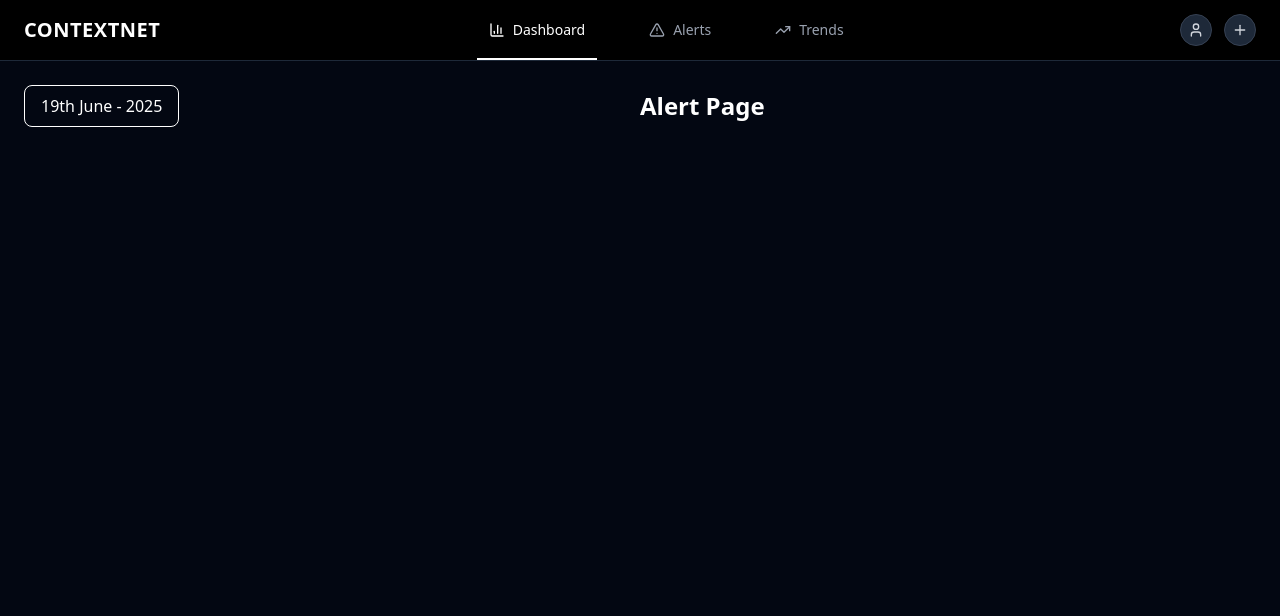
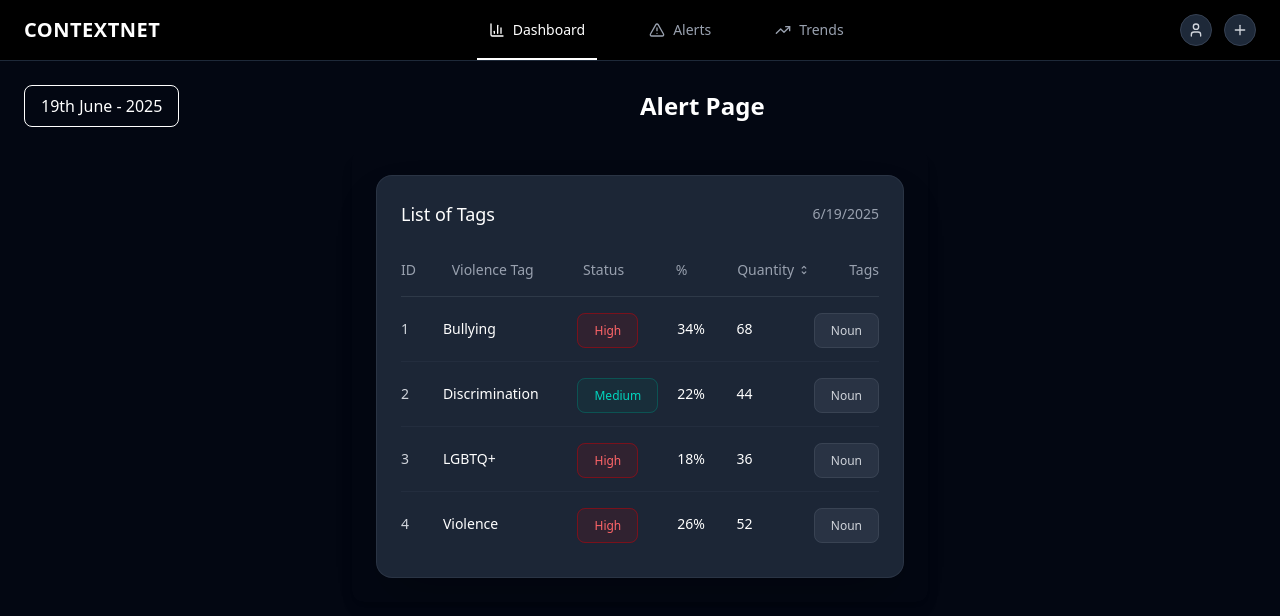
Before and after one commit to yethuag/ContextNet, a React (Vite) app in the folder Frontend/: page /app/alerts in a window 1280 px wide. Shown: the top 616 px of the page. Built offline with nearby package versions, Linux system fonts and the light colour scheme.

Commit message:
TagList changed

```diff
--- a/Frontend/src/components/MetricCards.jsx
+++ b/Frontend/src/components/MetricCards.jsx
@@ -21,7 +21,7 @@ export const MetricCards = () => {
     <div className="grid grid-cols-1 md:grid-cols-3 gap-6 mt-5">
       {metrics.map((metric, index) => (
         <div
-          key={metric.title}
+          key={index}
           className="bg-gray-800 p-6 rounded-xl border border-gray-700 hover:border-gray-600 transition-all duration-300 hover:scale-105">
 
           <h3 className="text-white text-4xl font-medium mb-2">{metric.title}</h3>
--- a/Frontend/src/components/TagsList.jsx
+++ b/Frontend/src/components/TagsList.jsx
@@ -1,38 +1,136 @@
 export const TagsList = () => {
   const tableData = [
-    { id: 1, tag: 'Bullying', quantity: '40', percentage: '40%' },
-    { id: 2, tag: 'Discrimination', quantity: '24', percentage: '15%' },
-    { id: 3, tag: 'LGBTQ+', quantity: '19', percentage: '5%' }
+    {
+      id: 1,
+      tag: 'Bullying',
+      status: 'Active',
+      percentage: '34%',
+      quantity: '68',
+      ent_tags: ['Noun']
+    },
+    {
+      id: 2,
+      tag: 'Discrimination',
+      status: 'Inactive',
+      percentage: '22%',
+      quantity: '44',
+      ent_tags: ['Noun']
+    },
+    {
+      id: 3,
+      tag: 'LGBTQ+',
+      status: 'Active',
+      percentage: '18%',
+      quantity: '36',
+      ent_tags: ['Noun']
+    },
+    {
+      id: 4,
+      tag: 'Violence',
+      status: 'Active',
+      percentage: '26%',
+      quantity: '52',
+      ent_tags: ['Noun']
+    },
+    {
+      id: 5,
+      tag: 'Harassment',
+      status: 'Active',
+      percentage: '45%',
+      quantity: '89',
+      ent_tags: ['Noun']
+    },
+    {
+      id: 6,
+      tag: 'Racism',
+      status: 'Inactive',
+      percentage: '31%',
+      quantity: '67',
+      ent_tags: ['Noun']
+    },
+    {
+      id: 7,
+      tag: 'Cyberbullying',
+      status: 'Active',
+      percentage: '29%',
+      quantity: '154',
+      ent_tags: ['Noun']
+    },
+    {
+      id: 8,
+      tag: 'Hate Speech',
+      status: 'Active',
+      percentage: '38%',
+      quantity: '92',
+      ent_tags: ['Noun']
+    },
+    {
+      id: 9,
+      tag: 'Body Shaming',
+      status: 'Inactive',
+      percentage: '16%',
+      quantity: '43',
+      ent_tags: ['Noun']
+    }
   ];
 
   return (
-    <div className="bg-gray-800 p-6 rounded-xl border border-gray-700 ">
+    <div className="bg-gray-800/95 backdrop-blur-sm p-6 rounded-2xl border border-gray-600/30 w-full max-w-full overflow-hidden shadow-2xl">
       <div className="flex justify-between items-center mb-4">
         <h3 className="text-white text-lg font-medium">List of Tags</h3>
-        <span className="text-gray-400 text-sm">May to June 2021</span>
+        <span className="text-gray-400 text-sm">{new Date().toLocaleDateString()}</span>
       </div>
 
-      <div className="space-y-2">
-        <div className="grid grid-cols-4 gap-4 text-gray-400 text-sm pb-2 border-b border-gray-700">
-          <span></span>
-          <span>Violence Tag</span>
-          <span>Quantity</span>
-          <span>Percentage</span>
+      <div className="overflow-x-auto">
+        <table className="w-full">
+          <thead>
+            <tr className="border-b border-gray-600/40">
+              <th className="text-left text-gray-400 text-sm font-medium py-4 w-16">ID</th>
+              <th className="text-left text-gray-400 text-sm font-medium py-4 w-40">Violence Tag</th>
+              <th className="text-left text-gray-400 text-sm font-medium py-4 w-28">Status</th>
+              <th className="text-left text-gray-400 text-sm font-medium py-4 w-20">%</th>
+              <th className="text-left text-gray-400 text-sm font-medium py-4 w-28 flex items-center gap-1">
+                Quantity
+                <svg className="w-3 h-3" fill="currentColor" viewBox="0 0 20 20">
+                  <path fillRule="evenodd" d="M10 3a1 1 0 01.707.293l3 3a1 1 0 01-1.414 1.414L10 5.414 7.707 7.707a1 1 0 01-1.414-1.414l3-3A1 1 0 0110 3zm-3.707 9.293a1 1 0 011.414 0L10 14.586l2.293-2.293a1 1 0 011.414 1.414l-3 3a1 1 0 01-1.414 0l-3-3a1 1 0 010-1.414z" clipRule="evenodd" />
+                </svg>
+              </th>
+              <th className="text-left text-gray-400 text-sm font-medium py-4">Tags</th>
+            </tr>
+          </thead>
+        </table>
+
+        <div className="max-h-64 overflow-y-auto" style={{scrollbarWidth: 'thin', scrollbarColor: '#4b5563 #1f2937'}}>
+          <table className="w-full">
+            <tbody>
+              {tableData.map((item, index) => (
+                <tr key={index} className="hover:bg-gray-700/20 transition-colors border-b border-gray-700/30 last:border-b-0">
+                  <td className="text-gray-300 text-sm font-medium py-5 w-16">{item.id}</td>
+                  <td className="text-white text-sm font-medium py-5 w-40">{item.tag}</td>
+                  <td className="py-5 w-28">
+                    <span className={`px-4 py-2 rounded-lg text-xs font-medium border ${
+                      item.status === 'Active'
+                        ? 'bg-red-900/20 text-red-400 border-red-700/50'
+                        : 'bg-teal-900/20 text-teal-400 border-teal-700/50'
+                    }`}>
+                      {item.status === 'Active' ? 'High' : 'Medium'}
+                    </span>
+                  </td>
+                  <td className="text-white text-sm font-medium py-5 w-20">{item.percentage}</td>
+                  <td className="text-white text-sm font-medium py-5 w-28">{item.quantity}</td>
+                  <td className="py-5">
+                    <span className="bg-gray-700/50 text-gray-300 px-4 py-2 rounded-lg text-xs font-medium border border-gray-600/50">
+                      {item.ent_tags}
+                    </span>
+                  </td>
+                </tr>
+              ))}
+            </tbody>
+          </table>
         </div>
-
-        {tableData.map((item) => (
-          <div key={item.id} className="grid grid-cols-4 gap-4 items-center py-2 hover:bg-gray-700 rounded transition-colors">
-            <span className="text-gray-400">{item.id}</span>
-            <span className="text-white">{item.tag}</span>
-            <span className="bg-gray-700 px-2 py-1 rounded text-center text-sm">
-              {item.quantity}
-            </span>
-            <span className="text-white">{item.percentage}</span>
-          </div>
-        ))}
       </div>
     </div>
   );
 };
 
-export default TagsList
+export default TagsList;
--- a/Frontend/src/pages/AlertPage/AlertPage.jsx
+++ b/Frontend/src/pages/AlertPage/AlertPage.jsx
@@ -1,7 +1,10 @@
-import React from "react";
 import DisplayCalender from "../../components/DisplayCalender";
+import TagsList from "../../components/TagsList";
+
+
 const AlertPage = () => {
   return (
+    <>
         <div className="flex justify-center items-center">
             <div className="flex-2">
             <DisplayCalender />
@@ -9,8 +12,12 @@ const AlertPage = () => {
             <div className="flex-2">
             <h1 className='text-2xl font-bold text-white'>Alert Page</h1>
             </div>
+        </div>
         {/* main for alert */}
+        <div className="w-full max-w-xl mx-auto mt-6 rounded-xl shadow-lg p-6">
+            <TagsList/>
         </div>
+    </>
   );
 };
 
```
Also changed, not shown: 1 other file (tests, documents, lock files or other folders). Lines whose indentation alone changed are shown as unchanged.
